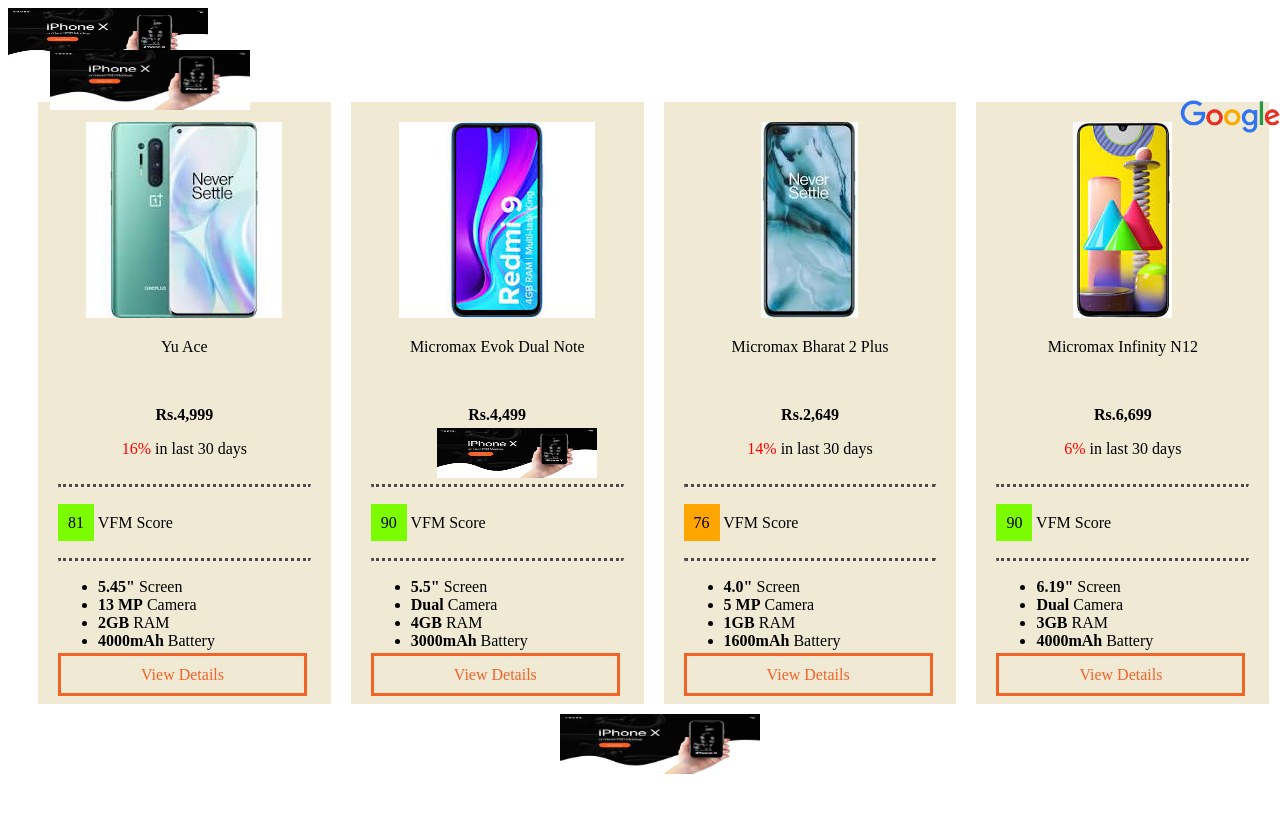
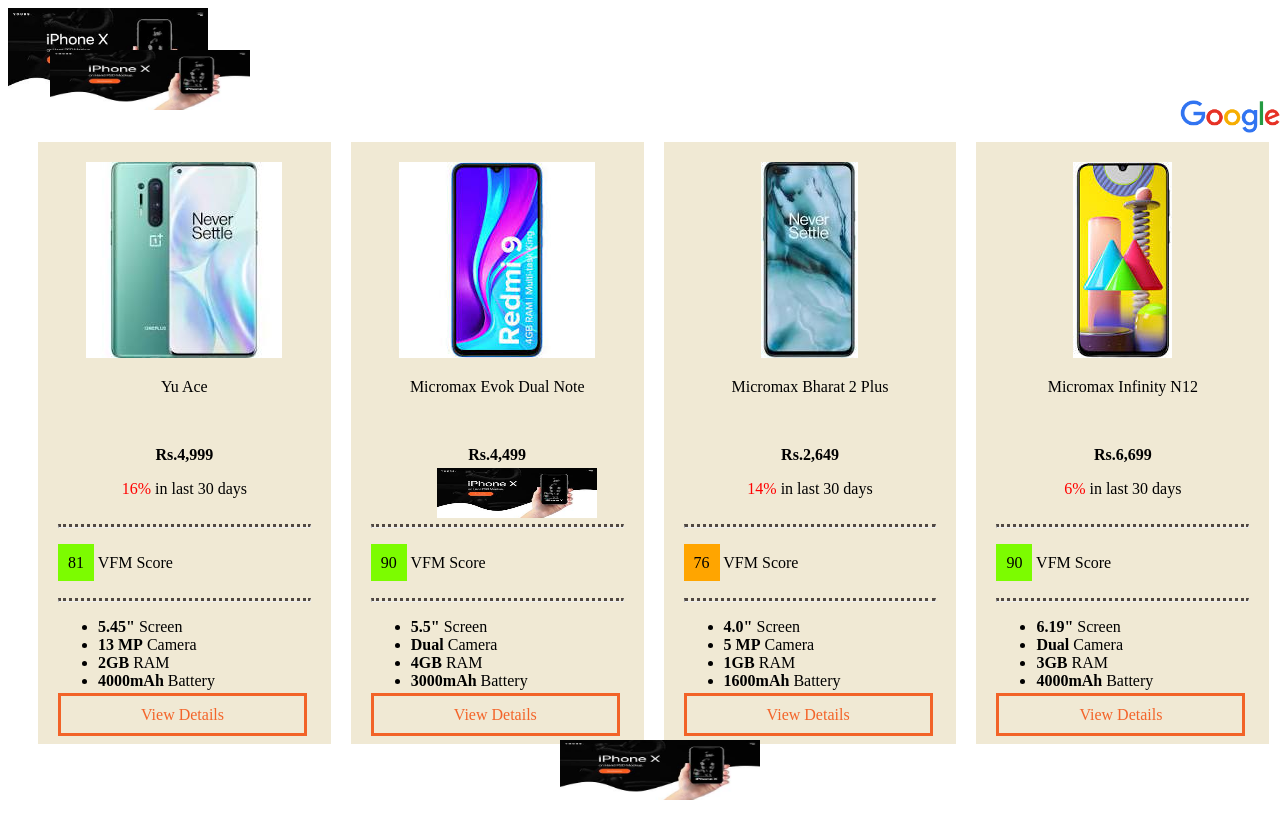
Before and after one commit to prashantakumar/HCL_projects, a plain HTML site: page project2/index.html in a window 1280 px wide. Before the commit the page ends 800 px from the top, so only its background shows below. Drawn offline with Linux system fonts and the light colour scheme.

Commit message:
project2

```diff
--- a/project2/2021/3/style.css
+++ b/project2/style.css
@@ -5,7 +5,6 @@
     top: 100px;
 }
 .relative{
-    color: rgba(247, 83, 83, 0.945);
     position: relative;
     width: 160px;
     height: 50px;
@@ -13,14 +12,12 @@
     left: 225px;
 }
 .sticky{
-    color: rgba(247, 83, 83, 0.945);
     position: sticky;
     width: 200px;
     height: 60px;
     bottom: 0px;
 }
 .absolute{
-    color: rgba(247, 83, 83, 0.945);
     position: absolute;
     left: 50px;
     width: 200px;
@@ -28,10 +25,9 @@
     top: 50px;
 }
 .static{
-    color: rgba(247, 83, 83, 0.945);
     position: static;
     width: 200px;
-    height: 60px;
+    height: 100px;
 }
 .main1 :hover{
     background: rgba(173, 165, 246, 0.993);
```
Also changed, not shown: project2/images/I Phone.jpg (renamed from project2/2021/3/images/I Phone.jpg), project2/images/google_2015_logo_high_resolution_png_by_jovicasmileski-d98chn1.png (renamed from project2/2021/3/images/google_2015_logo_high_resolution_png_by_jovicasmileski-d98chn1.png), project2/images/phone1.jpg (renamed from project2/2021/3/images/phone1.jpg), project2/images/phone2.jpg (renamed from project2/2021/3/images/phone2.jpg), project2/images/phone3.jpg (renamed from project2/2021/3/images/phone3.jpg), project2/images/phone4.jpg (renamed from project2/2021/3/images/phone4.jpg), project2/images/phone5.jpg (renamed from project2/2021/3/images/phone5.jpg), project2/images/phone6.jpg (renamed from project2/2021/3/images/phone6.jpg), project2/index.html (renamed from project2/2021/3/index.html).
